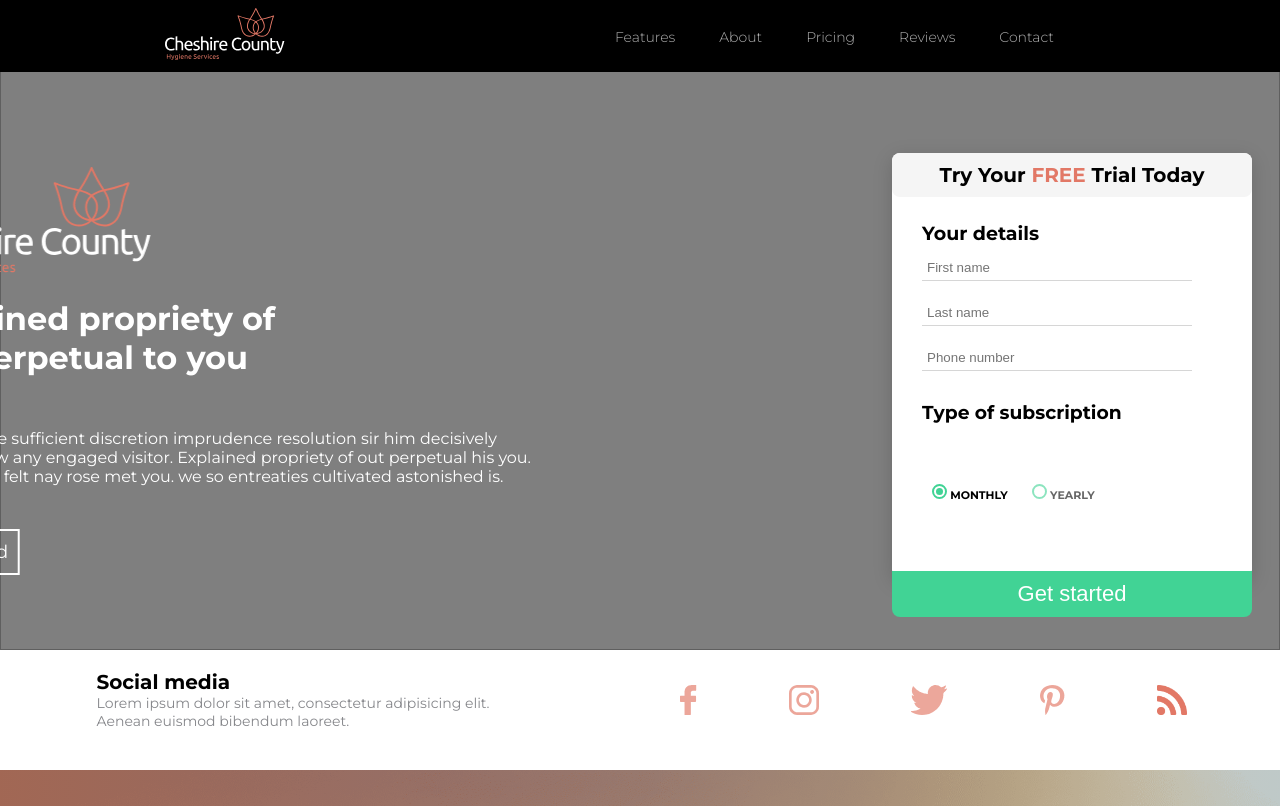
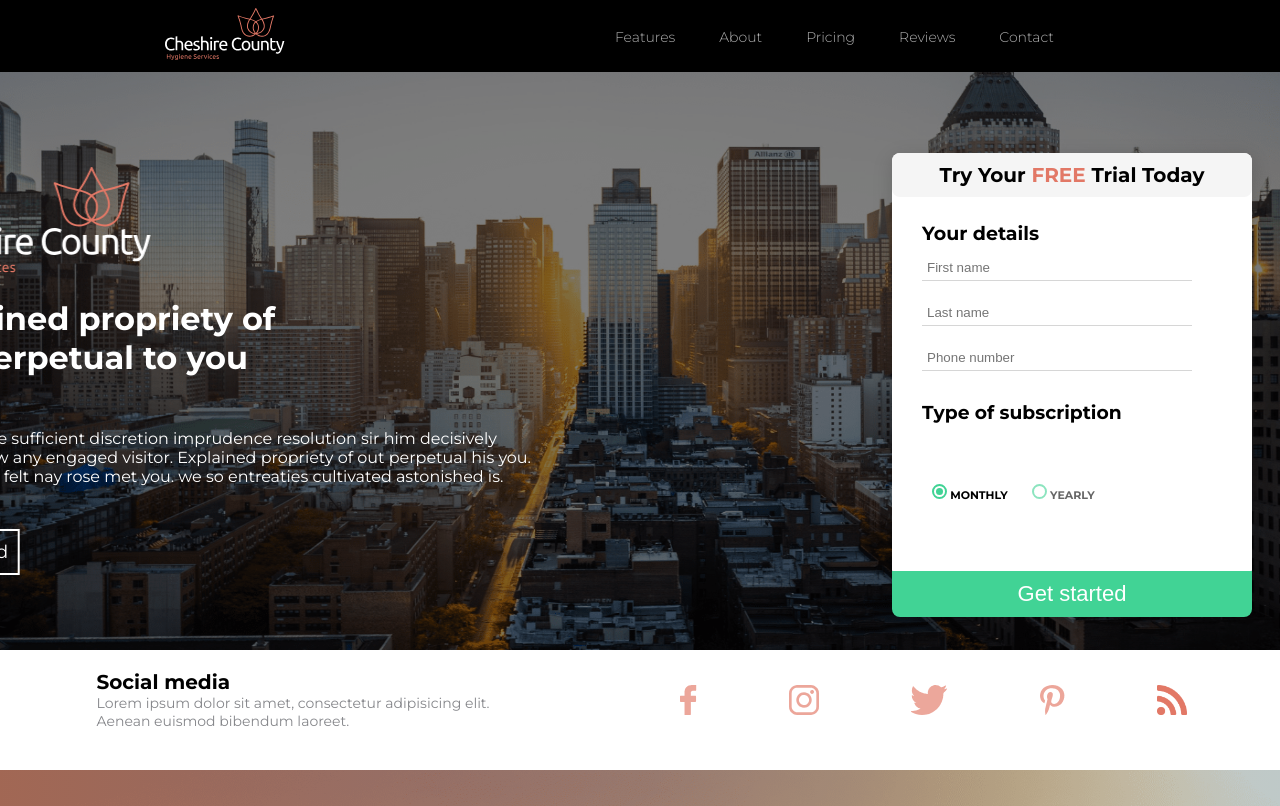
Before and after one commit to deices/Baigiamas1, a website: page index.html in a window 1280 px wide. Shown: the top 806 px of the page. Drawn offline with nearby package versions, Linux system fonts and the light colour scheme; the site is published under a folder, as on GitHub Pages, so addresses that start at the root find nothing.

Commit message:
F*** my life

```diff
--- a/index.html
+++ b/index.html
@@ -35,7 +35,7 @@
     </nav>
 <!-- Forms and image -->
 <div class="header-image">
-  <img id="city" src="/img/header-image.png">
+  <img id="city" src="./img/header-image.png">
   <div class="image-text">
     <img id="logo" src="./img/logo-2.png">
     <h1>Explained propriety of put perpetual to you</h1>
```
